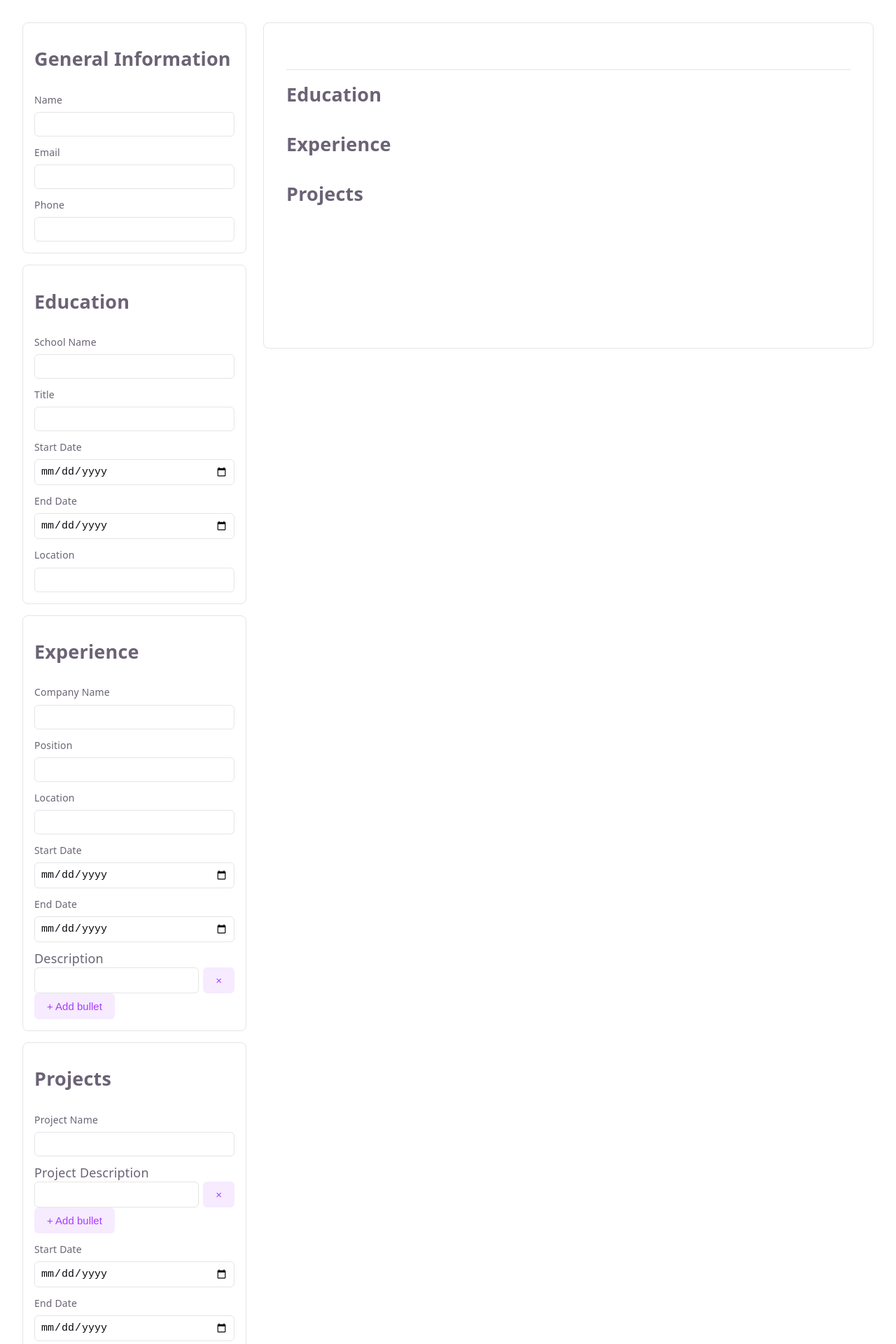
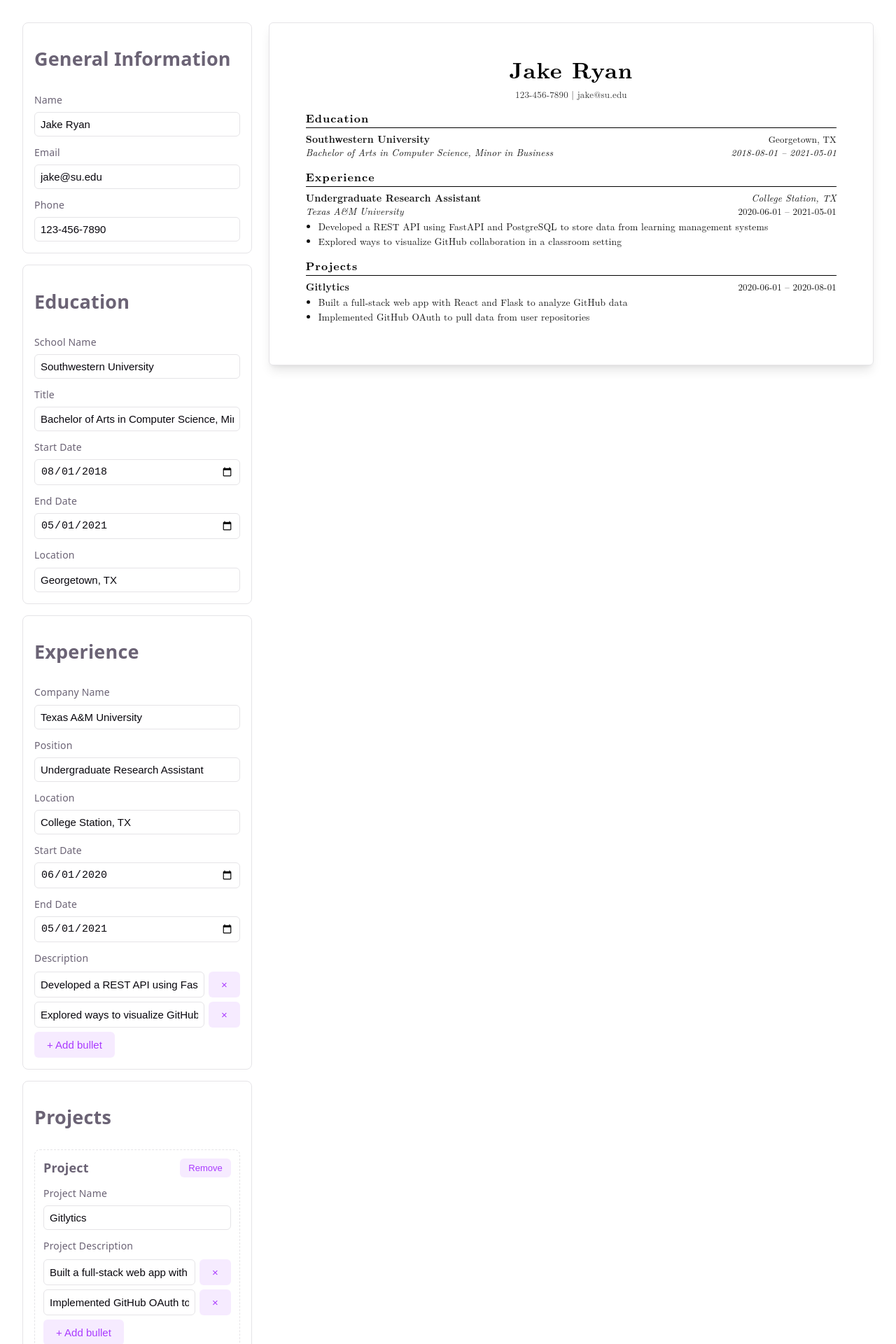
Before and after one commit to naaim04/CV-Application, a React (Vite) app: page / in a window 1280 px wide. Shown: the top 1920 px of the page at 70% size. Built offline with nearby package versions, Linux system fonts and the light colour scheme.

Commit message:
implement the option to add  multiple projects and make sidebar scrollable

```diff
--- a/src/App.jsx
+++ b/src/App.jsx
@@ -8,35 +8,43 @@ function App() {
   // This is the "lifting state up" idea, tidied: the whole app's data is these
   // three objects, and we pass just an object + its setter to each component.
   const [general, setGeneral] = useState({
-    name: '',
-    email: '',
-    phone: '',
+    name: 'Jake Ryan',
+    email: 'jake@su.edu',
+    phone: '123-456-7890',
   })
 
   const [education, setEducation] = useState({
-    schoolName: '',
-    title: '',
-    dateStart: '',
-    dateEnd: '',
-    location: '',
+    schoolName: 'Southwestern University',
+    title: 'Bachelor of Arts in Computer Science, Minor in Business',
+    dateStart: '2018-08-01',
+    dateEnd: '2021-05-01',
+    location: 'Georgetown, TX',
   })
 
   const [experience, setExperience] = useState({
-    companyName: '',
-    position: '',
-    jobLocation: '',
-    jobDateStart: '',
-    jobDateEnd: '',
-    expTasks: [''], // a list of bullet points; starts with one empty block
+    companyName: 'Texas A&M University',
+    position: 'Undergraduate Research Assistant',
+    jobLocation: 'College Station, TX',
+    jobDateStart: '2020-06-01',
+    jobDateEnd: '2021-05-01',
+    expTasks: [
+      'Developed a REST API using FastAPI and PostgreSQL to store data from learning management systems',
+      'Explored ways to visualize GitHub collaboration in a classroom setting',
+    ],
   })
 
-  const [projects, setProjects] = useState({
-    projectName: '',
-    projectDateStart: '',
-    projectDateEnd: '',
-    projTasks: [''], // a list of bullet points; starts with one empty block
-
-  })
+  // A LIST of projects now, so we can add more than one.
+  const [projects, setProjects] = useState([
+    {
+      projectName: 'Gitlytics',
+      projectDateStart: '2020-06-01',
+      projectDateEnd: '2020-08-01',
+      projTasks: [
+        'Built a full-stack web app with React and Flask to analyze GitHub data',
+        'Implemented GitHub OAuth to pull data from user repositories',
+      ],
+    },
+  ])
 
   return (
     <div className="app">
--- /dev/null
+++ b/src/components/Project.jsx
@@ -0,0 +1,83 @@
+// Handles ONE project. It never touches the big list — it just edits its own
+// copy and hands the updated project back up through onChange().
+function Project({ project, onChange, onRemove }) {
+  // Change one field: send up a copy of this project with that field overwritten.
+  function setField(field, value) {
+    onChange({ ...project, [field]: value })
+  }
+
+  // Bullet helpers — same spread/map/filter pattern, on this project's projTasks.
+  function updateTask(index, value) {
+    onChange({
+      ...project,
+      projTasks: project.projTasks.map((task, i) => (i === index ? value : task)),
+    })
+  }
+
+  function addTask() {
+    onChange({ ...project, projTasks: [...project.projTasks, ''] })
+  }
+
+  function removeTask(index) {
+    onChange({ ...project, projTasks: project.projTasks.filter((_, i) => i !== index) })
+  }
+
+  return (
+    <div className="project-block">
+      <div className="block-head">
+        <strong>Project</strong>
+        <button type="button" onClick={onRemove}>
+          Remove
+        </button>
+      </div>
+
+      <label>
+        Project Name
+        <input
+          type="text"
+          value={project.projectName}
+          onChange={(e) => setField('projectName', e.target.value)}
+        />
+      </label>
+
+      <div className="expTasks">
+        Project Description
+        {project.projTasks.map((task, index) => (
+          <div className="task-row" key={index}>
+            <input
+              type="text"
+              value={task}
+              onChange={(e) => updateTask(index, e.target.value)}
+            />
+            <button type="button" onClick={() => removeTask(index)}>
+              ×
+            </button>
+          </div>
+        ))}
+        <button type="button" onClick={addTask}>
+          + Add bullet
+        </button>
+      </div>
+
+      <label>
+        Start Date
+        <input
+          type="date"
+          value={project.projectDateStart}
+          onChange={(e) => setField('projectDateStart', e.target.value)}
+        />
+      </label>
+
+      <label>
+        End Date
+        <input
+          type="date"
+          value={project.projectDateEnd}
+          onChange={(e) => setField('projectDateEnd', e.target.value)}
+        />
+      </label>
+    </div>
+  )
+}
+
+export default Project
--- a/src/components/ProjectsInfo.jsx
+++ b/src/components/ProjectsInfo.jsx
@@ -1,93 +1,43 @@
-import { useState } from 'react'
+import Project from './Project'
 
-// Receives the `projects` object and its setter from App (through Sidebar).
+// `projects` is an ARRAY. This component only manages the LIST: add a project,
+// remove one, or replace one with its updated version. Each individual project's
+// editing lives in the <Project> child.
 function ProjectsInfo({ projects, setProjects }) {
-  const [isEditing, setIsEditing] = useState(true)
-
-  function handleSubmit(e) {
-    e.preventDefault()
-    setIsEditing(false)
+  function addProject() {
+    setProjects([
+      ...projects,
+      { projectName: '', projectDateStart: '', projectDateEnd: '', projTasks: [''] },
+    ])
   }
 
-  // One handler for the simple text/date fields.
-  function handleChange(e) {
-    const { name, value } = e.target
-    setProjects({ ...projects, [name]: value })
+  function removeProject(index) {
+    setProjects(projects.filter((_, i) => i !== index))
   }
 
-  // projTasks is an ARRAY inside the projects object — same helper pattern as
-  // PracticalInfo's expTasks: rebuild the array, then wrap it back in a fresh
-  // projects object.
-  function updateTask(index, value) {
-    setProjects({
-      ...projects,
-      projTasks: projects.projTasks.map((task, i) => (i === index ? value : task)),
-    })
+  // Replace project #index with the updated version the child sent up.
+  function updateProject(index, updated) {
+    const copy = [...projects] // copy the array
+    copy[index] = updated // swap in the new version of this one project
+    setProjects(copy)
   }
 
-  function addTask() {
-    setProjects({ ...projects, projTasks: [...projects.projTasks, ''] })
-  }
-
-  function removeTask(index) {
-    setProjects({
-      ...projects,
-      projTasks: projects.projTasks.filter((_, i) => i !== index),
-    })
-  }
-
-  if (isEditing) {
   return (
-      <form className="section" onSubmit={handleSubmit}>
+    <div className="section">
       <h2>Projects</h2>
-        <label>
-          Project Name
-          <input
-            type="text"
-            name="projectName"
-            value={projects.projectName}
-            onChange={handleChange}
+      {projects.map((project, index) => (
+        <Project
+          key={index}
+          project={project}
+          onChange={(updated) => updateProject(index, updated)}
+          onRemove={() => removeProject(index)}
         />
-        </label>
-        <div className="expTasks">
-          Project Description
-          {projects.projTasks.map((task, index) => (
-            <div className="task-row" key={index}>
-              <input
-                type="text"
-                value={task}
-                onChange={(e) => updateTask(index, e.target.value)}
-              />
-              <button type="button" onClick={() => removeTask(index)}>
-                ×
+      ))}
+      <button type="button" onClick={addProject}>
+        + Add project
       </button>
     </div>
-          ))}
-          <button type="button" onClick={addTask}>
-            + Add bullet
-          </button>
-        </div>
-        <label>
-          Start Date
-          <input
-            type="date"
-            name="projectDateStart"
-            value={projects.projectDateStart}
-            onChange={handleChange}
-          />
-        </label>
-        <label>
-          End Date
-          <input
-            type="date"
-            name="projectDateEnd"
-            value={projects.projectDateEnd}
-            onChange={handleChange}
-          />
-        </label>
-      </form>
   )
-  }
 }
 
 export default ProjectsInfo
--- a/src/components/Resume.jsx
+++ b/src/components/Resume.jsx
@@ -1,50 +1,52 @@
-// Resume owns NO state. It reads the three section objects and displays them.
+// Resume owns NO state. It reads the section objects and displays them,
+// styled after the "Jake's Resume" template.
+
+// Small helper: join a start/end date into "start – end" (or whichever exists).
+function range(a, b) {
+  if (a && b) return `${a} – ${b}`
+  return a || b || ''
+}
+
 function Resume({ general, education, experience, projects }) {
   return (
     <main className="resume">
       <header className="resume-header">
         <h1 className="resume-name">{general.name}</h1>
-        <p>
-          {general.email}
-          {general.email && general.phone ? ' · ' : ''}
-          {general.phone}
+        <p className="contact">
+          {[general.phone, general.email].filter(Boolean).join('  |  ')}
         </p>
       </header>
 
-      <div className="resume-body">
       <section className="resume-section">
         <h2>Education</h2>
-          <div className="edu-row">
-            <span>{education.schoolName}</span>
-            <span>{education.location}</span>
+        <div className="entry">
+          <div className="entry-row">
+            <span className="entry-title">{education.schoolName}</span>
+            <span className="entry-meta">{education.location}</span>
           </div>
-          <div className="edu-row">
-            <span>{education.title}</span>
-            <span>
-              {education.dateStart}
-              {education.dateStart && education.dateEnd ? ' to ' : ''}
-              {education.dateEnd}
+          <div className="entry-row">
+            <span className="entry-sub">{education.title}</span>
+            <span className="entry-sub-meta">
+              {range(education.dateStart, education.dateEnd)}
             </span>
           </div>
+        </div>
       </section>
-      </div>
 
-      <div className="resume-body">
       <section className="resume-section">
         <h2>Experience</h2>
-          <div className="edu-row">
-            <span>{experience.position}</span>
-            <span>
-              {experience.jobDateStart}
-              {experience.jobDateStart && experience.jobDateEnd ? ' to ' : ''}
-              {experience.jobDateEnd}
+        <div className="entry">
+          <div className="entry-row">
+            <span className="entry-title">{experience.position}</span>
+            <span className="entry-sub-meta">{experience.jobLocation}</span>
+
+          </div>
+          <div className="entry-row">
+            <span className="entry-sub">{experience.companyName}</span>
+            <span className="entry-meta">
+              {range(experience.jobDateStart, experience.jobDateEnd)}
             </span>
           </div>
-          <div className="edu-row">
-            <span>{experience.companyName}</span>
-            <span>{experience.jobLocation}</span>
-          </div>
-          {/* One <li> per non-empty bullet in experience.expTasks */}
           <ul className="bullets">
             {experience.expTasks
               .filter((task) => task)
@@ -52,30 +54,30 @@ function Resume({ general, education, experience, projects }) {
                 <li key={index}>{task}</li>
               ))}
           </ul>
+        </div>
       </section>
-      </div>
 
-      <div className="resume-body">
       <section className="resume-section">
         <h2>Projects</h2>
-          <div className="edu-row">
-            <span>{projects.projectName}</span>
-            <span>
-              {projects.projectDateStart}
-              {projects.projectDateStart && projects.projectDateEnd ? ' to ' : ''}
-              {projects.projectDateEnd}
+        {/* One entry block per project in the array */}
+        {projects.map((project, index) => (
+          <div className="entry" key={index}>
+            <div className="entry-row">
+              <span className="entry-title">{project.projectName}</span>
+              <span className="entry-meta">
+                {range(project.projectDateStart, project.projectDateEnd)}
               </span>
             </div>
-          {/* One <li> per non-empty bullet in projects.projTasks */}
             <ul className="bullets">
-            {projects.projTasks
+              {project.projTasks
                 .filter((task) => task)
-              .map((task, index) => (
-                <li key={index}>{task}</li>
+                .map((task, i) => (
+                  <li key={i}>{task}</li>
                 ))}
             </ul>
+          </div>
+        ))}
       </section>
-      </div>
     </main>
   )
 }
--- a/src/styles/layout.css
+++ b/src/styles/layout.css
@@ -1,4 +1,4 @@
-/* Two-column layout: sidebar (forms) on the left, resume on the right. */
+/* ============ App shell: sidebar (forms) left, resume right ============ */
 .app {
   display: flex;
   gap: 24px;
@@ -14,16 +14,7 @@
   gap: 16px;
 }
 
-.resume {
-  flex: 1;
-  min-height: 400px;
-  padding: 32px;
-  border: 1px solid var(--border);
-  border-radius: 8px;
-  background: var(--bg);
-}
-
-/* A form/section box in the sidebar */
+/* ============ Sidebar form boxes ============ */
 .section {
   display: flex;
   flex-direction: column;
@@ -66,21 +57,8 @@
   border-color: var(--accent-border);
 }
 
-.resume-header {
-  border-bottom: 1px solid var(--border);
-  padding-bottom: 16px;
-  text-align: center;
-}
-
-.resume-header h1 {
-  margin: 0 0 8px;
-  font-size: 40px;
-}
-.resume-name {
-  text-align: center;
-}
-/* Description block: label + a column of bullet input rows + the add button */
-.tasks {
+/* The "Description" bullet-editor block in the sidebar */
+.expTasks {
   display: flex;
   flex-direction: column;
   gap: 6px;
@@ -88,7 +66,27 @@
   color: var(--text);
 }
 
-/* One bullet's input sits next to its × remove button */
+/* Each project's editing block in the sidebar */
+.project-block {
+  display: flex;
+  flex-direction: column;
+  gap: 10px;
+  padding: 12px;
+  border: 1px dashed var(--border);
+  border-radius: 8px;
+}
+
+.block-head {
+  display: flex;
+  justify-content: space-between;
+  align-items: center;
+}
+
+.block-head button {
+  padding: 4px 10px;
+  font-size: 13px;
+}
+
 .task-row {
   display: flex;
   gap: 6px;
@@ -104,20 +102,103 @@
   color: var(--text-h);
 }
 
-/* The bullet list on the resume side */
-.bullets {
-  margin: 8px 0 0;
-  padding-left: 20px;
+
+.resume {
+  flex: 1;
+  min-height: 400px;
+  position: sticky; /* pins the resume in view while the sidebar scrolls */
+  top: 24px; /* distance from the top when stuck */
+  align-self: flex-start; /* keep it content-height so it can stick */
+  padding: 44px 52px;
+  background: #ffffff;
+  color: #111111;
+  border: 1px solid var(--border);
+  border-radius: 6px;
+  box-shadow: var(--shadow);
+  font-family: 'Latin Modern Roman', Georgia, 'Times New Roman', serif;
+  font-size: 14px;
+  line-height: 1.4;
 }
 
-/* One education line: left item sticks left, right item sticks to the far end. */
-.edu-row {
+.resume-header {
+  text-align: center;
+  margin-bottom: 14px;
+}
+
+.resume-name {
+  margin: 0 0 4px;
+  font-size: 32px;
+  font-weight: 700;
+  letter-spacing: 1px;
+  color: #000000;
+}
+
+.contact {
+  margin: 0;
+  font-size: 13px;
+  color: #333333;
+}
+
+/* Section title: small-caps with a full-width rule beneath */
+.resume-section {
+  margin-bottom: 14px;
+}
+
+.resume-section h2 {
+  margin: 0 0 6px;
+  padding-bottom: 2px;
+  font-size: 16px;
+  font-weight: 700;
+  font-variant: small-caps;
+  letter-spacing: 1px;
+  color: #000000;
+  border-bottom: 1px solid #000000;
+}
+
+/* One school / job / project block */
+.entry {
+  margin-bottom: 8px;
+}
+
+/* A line with content pushed to both ends */
+.entry-row {
   display: flex;
   justify-content: space-between;
   align-items: baseline;
   gap: 12px;
 }
 
+.entry-title {
+  font-weight: 700;
+}
+
+.entry-meta {
+  font-size: 13px;
+  white-space: nowrap;
+}
+
+.entry-sub,
+.entry-sub-meta {
+  font-style: italic;
+  font-size: 13.5px;
+}
+
+.entry-sub-meta {
+  white-space: nowrap;
+}
+
+/* Bullet points under an entry */
+.bullets {
+  margin: 3px 0 0;
+  padding-left: 18px;
+}
+
+.bullets li {
+  font-size: 13.5px;
+  margin-bottom: 2px;
+}
+
+/* ============ Responsive ============ */
 @media (max-width: 768px) {
   .app {
     flex-direction: column;
```
Lines whose indentation alone changed are shown as unchanged.
